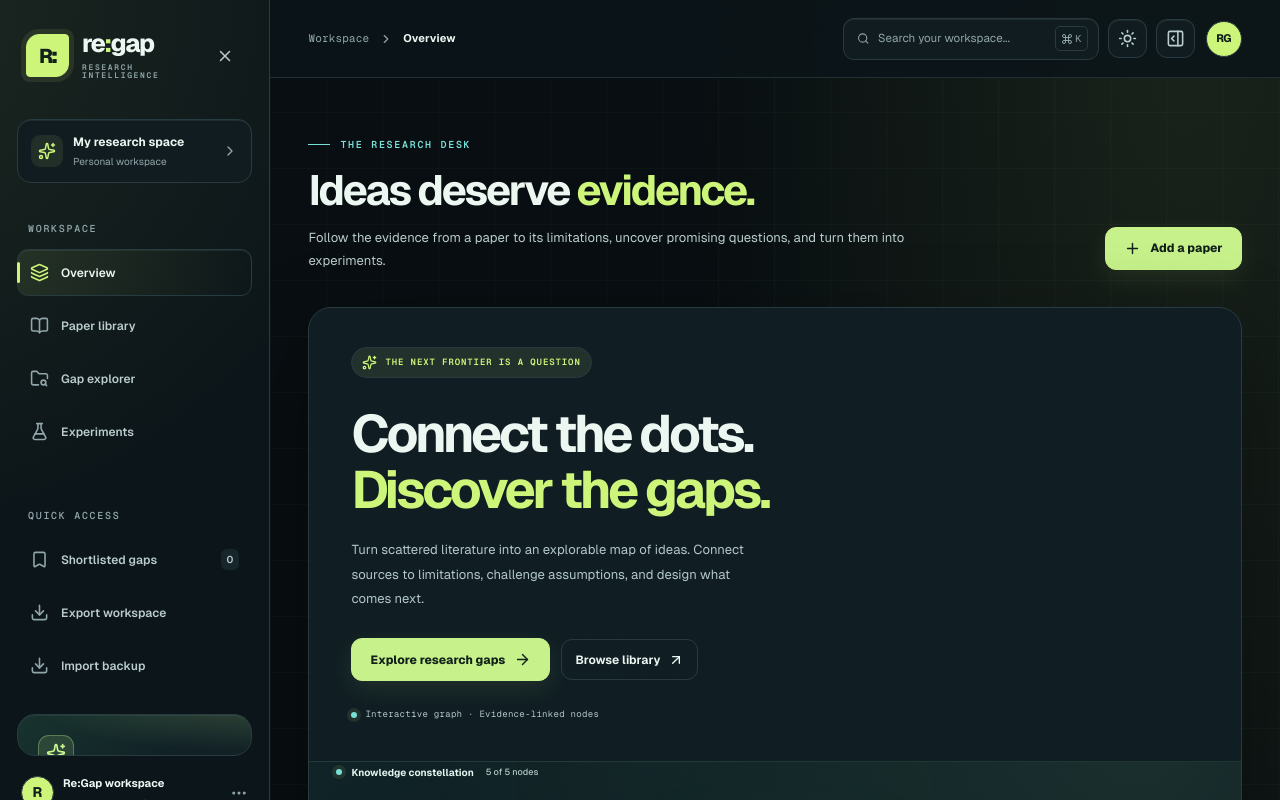
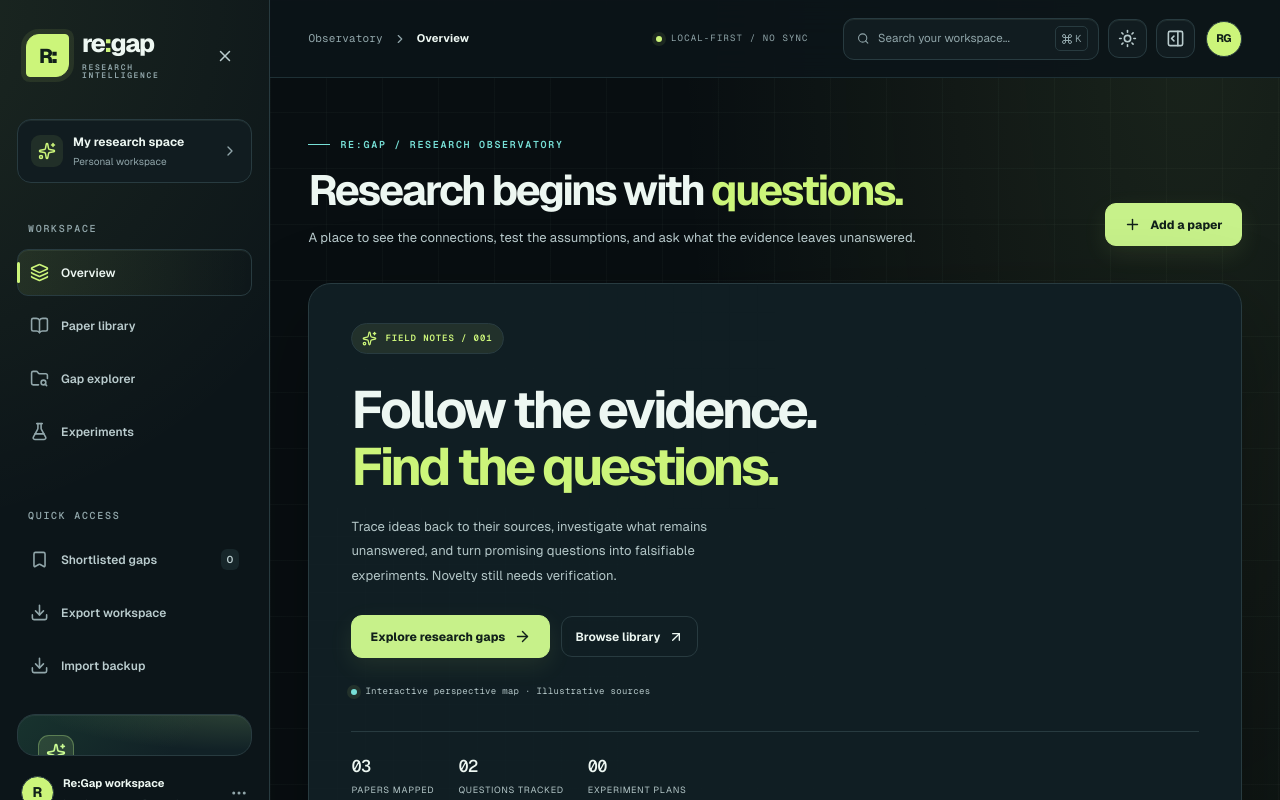
Before and after one commit to Samiiii1023/regap-workspace, a Next.js app in the folder apps/web/: page / in a window 1280 px wide. Shown: the top 800 px of the page. Built offline with nearby package versions, Linux system fonts and the light colour scheme.

Commit message:
feat(ui): introduce Observatory masthead, theme accessibility, and design QA

```diff
--- a/apps/web/components/immersive-workspace.tsx
+++ b/apps/web/components/immersive-workspace.tsx
@@ -65,10 +65,10 @@ const viewCopy: Record<
 	{ eyebrow: string; title: string; description: string }
 > = {
 	overview: {
-		eyebrow: "THE RESEARCH DESK",
-		title: "Your next breakthrough starts with a better question.",
+		eyebrow: "RE:GAP / RESEARCH OBSERVATORY",
+		title: "The research observatory.",
 		description:
-			"Follow the evidence from a paper to its limitations, uncover promising questions, and turn them into experiments.",
+			"A place to see the connections, test the assumptions, and ask what the evidence leaves unanswered.",
 	},
 	library: {
 		eyebrow: "LITERATURE / 01",
@@ -750,11 +750,15 @@ export function ImmersiveWorkspace() {
 							>
 								<Menu size={20} />
 							</button>
-							<span>Workspace</span>
+							<span>Observatory</span>
 							<ChevronRight size={14} />
 							<strong>
 								{navigation.find((item) => item.id === view)?.label}
 							</strong>
+						</div>
+						<div className="topbar-system" aria-label="Local workspace; no team synchronization">
+							<span className="topbar-system-dot" aria-hidden="true" />
+							LOCAL-FIRST / NO SYNC
 						</div>
 						<div className="topbar-actions">
 							<label className="global-search">
@@ -822,7 +826,7 @@ export function ImmersiveWorkspace() {
 								<h1>
 									{view === "overview" ? (
 										<>
-											Ideas deserve <em>evidence.</em>
+											Research begins with <em>questions.</em>
 										</>
 									) : (
 										content.title
@@ -867,17 +871,17 @@ export function ImmersiveWorkspace() {
 								<div className="overview-hero">
 									<div className="hero-copy">
 										<span className="hero-tag">
-											<Sparkles size={15} /> THE NEXT FRONTIER IS A QUESTION
+											<Sparkles size={15} /> FIELD NOTES / 001
 										</span>
 										<h2>
-											Connect the dots.
+											Follow the evidence.
 											<br />
-											<span className="hero-gradient">Discover the gaps.</span>
+											<span className="hero-gradient">Find the questions.</span>
 										</h2>
 										<p>
-											Turn scattered literature into an explorable map of ideas.
-											Connect sources to limitations, challenge assumptions, and
-											design what comes next.
+											Trace ideas back to their sources, investigate what remains
+											unanswered, and turn promising questions into falsifiable
+											experiments. Novelty still needs verification.
 										</p>
 										<div className="hero-buttons">
 											<button
@@ -897,7 +901,21 @@ export function ImmersiveWorkspace() {
 										</div>
 										<div className="hero-note">
 											<span className="hero-note-dot" />
-											Interactive graph · Evidence-linked nodes
+											Interactive perspective map · Illustrative sources
+										</div>
+										<div className="hero-readouts" aria-label="Current workspace counts">
+											<div className="hero-readout">
+												<strong>{papers.length.toString().padStart(2, "0")}</strong>
+												<span>Papers mapped</span>
+											</div>
+											<div className="hero-readout">
+												<strong>{gaps.length.toString().padStart(2, "0")}</strong>
+												<span>Questions tracked</span>
+											</div>
+											<div className="hero-readout">
+												<strong>{experiments.length.toString().padStart(2, "0")}</strong>
+												<span>Experiment plans</span>
+											</div>
 										</div>
 									</div>
 									<ResearchGraph
```
